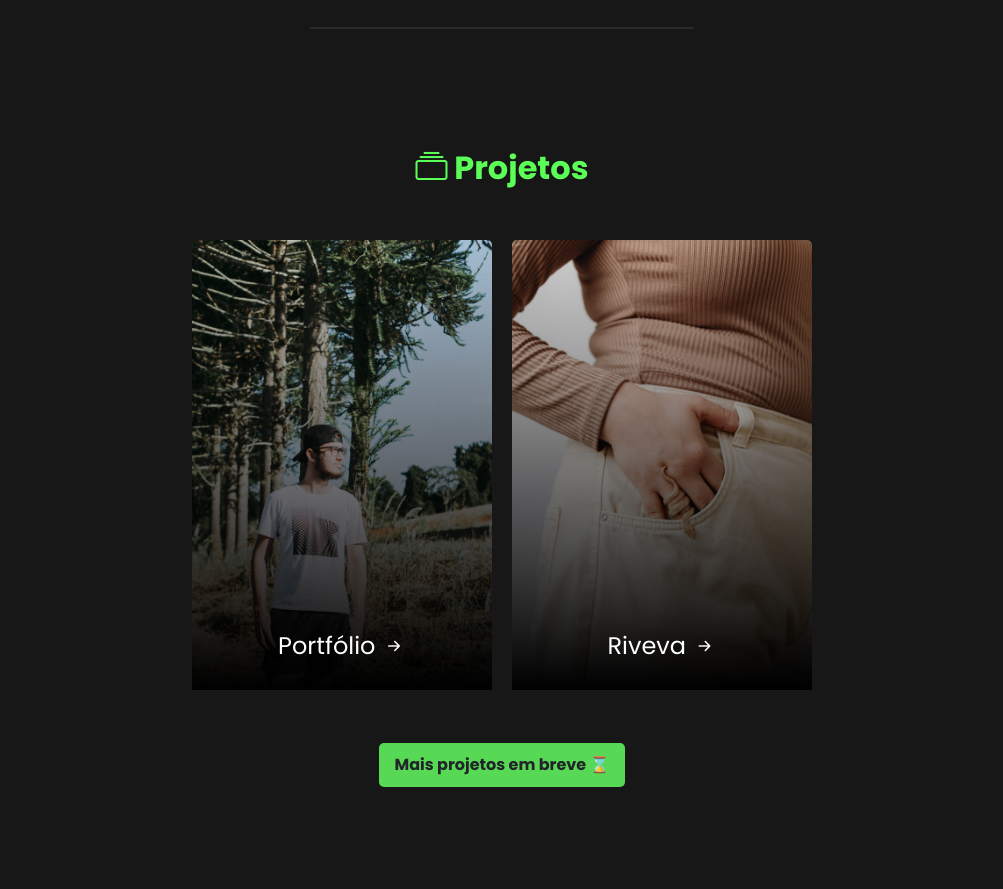
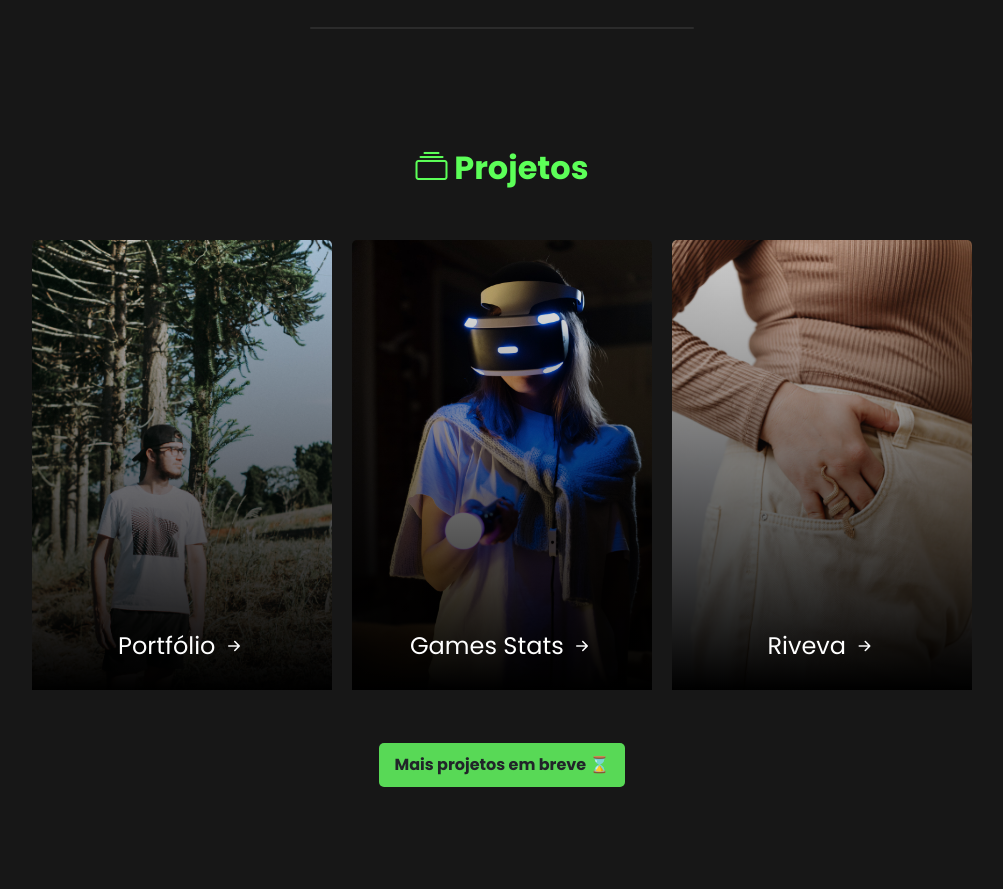
Before and after one commit to euantonio/Portfolio, a PHP site: page / in a window 1280 px wide. Shown: the part 3041-3930 px from the top of the page, without its empty margins (138-1141 px from the left). Run offline with PHP 8.4, Linux system fonts and the light colour scheme; some libraries are stand-ins or nearby versions.

Commit message:
Adição de novo projeto

```diff
--- a/index.php
+++ b/index.php
@@ -240,8 +240,15 @@
                     </div>
                 </div>
 
+                <!-- Projeto de games -->
+                <div class="projeto games-projeto em-desenvolvimento">
+                    <div class="gradiente">
+                        <p>Games Stats <i class="bi bi-arrow-right-short"></i></p>
+                    </div>
+                </div>
+
                 <!-- Riveva -->
-                <div class="projeto riveva">
+                <div class="projeto riveva em-desenvolvimento">
                     <div class="gradiente">
                         <p>Riveva <i class="bi bi-arrow-right-short"></i></p>
                     </div>
--- a/script-en.js
+++ b/script-en.js
@@ -83,8 +83,8 @@ function copiar() {
   swal("Success!", "My e-mail is now in your clipboard!", "success");
 }
 
-// Riveva (ainda em desenvolvimento)
-$(".riveva").click(function(){
+// Projeto em desenvolvimento
+$(".em-desenvolvimento").click(function(){
   swal("This project is still in development.\nSoon it'll be available!")
 })
 
--- a/script.js
+++ b/script.js
@@ -83,8 +83,8 @@ function copiar() {
   swal("Sucesso!", "O e-mail foi copiado para a área de transferência.", "success");
 }
 
-// Riveva (ainda em desenvolvimento)
-$(".riveva").click(function(){
+// Projeto ainda em desenvolvimento
+$(".em-desenvolvimento").click(function(){
   swal("Este projeto ainda está em desenvolvimento.\nEm breve estará disponível!")
 })
 
--- a/style.scss
+++ b/style.scss
@@ -289,6 +289,11 @@ header {
     margin: 5px 10px;
 }
 
+.games-projeto {
+    background: url("images/pexels-cottonbro-4009623.jpg") center center/cover;
+    margin: 5px 10px;
+}
+
 // Contato
 .contato {
     display: flex;
@@ -336,7 +341,7 @@ header {
             justify-content: center;
             align-items: center;
 
-            transition: 150ms ease;
+            transition: 300ms ease;
             cursor: pointer;
 
             img {
@@ -344,7 +349,7 @@ header {
             }
 
             &:hover {
-                outline: 2px solid #58D956;
+                transform: translateY(-5px);
             }
         }
     }
```
Also changed, not shown: en.php (+13 -2 lines), images/pexels-cottonbro-4009623.jpg (added), style.css, 1 other file.
